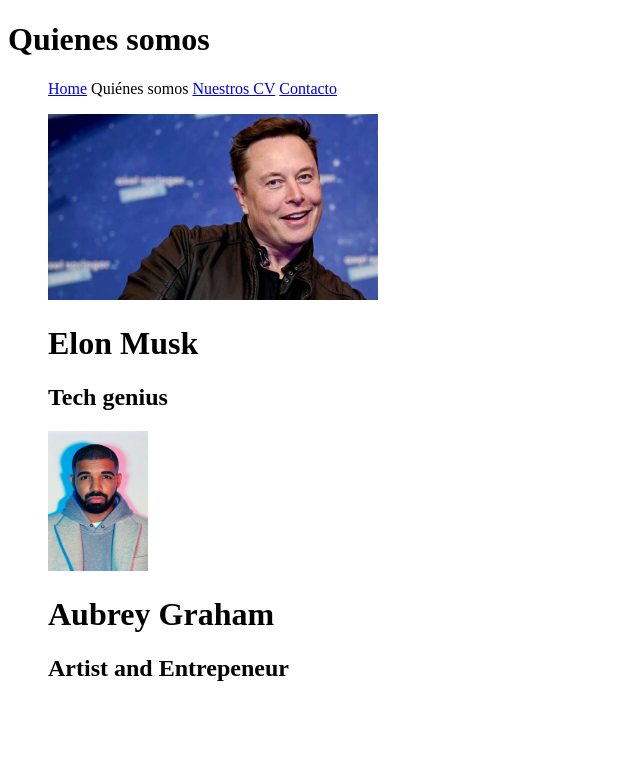
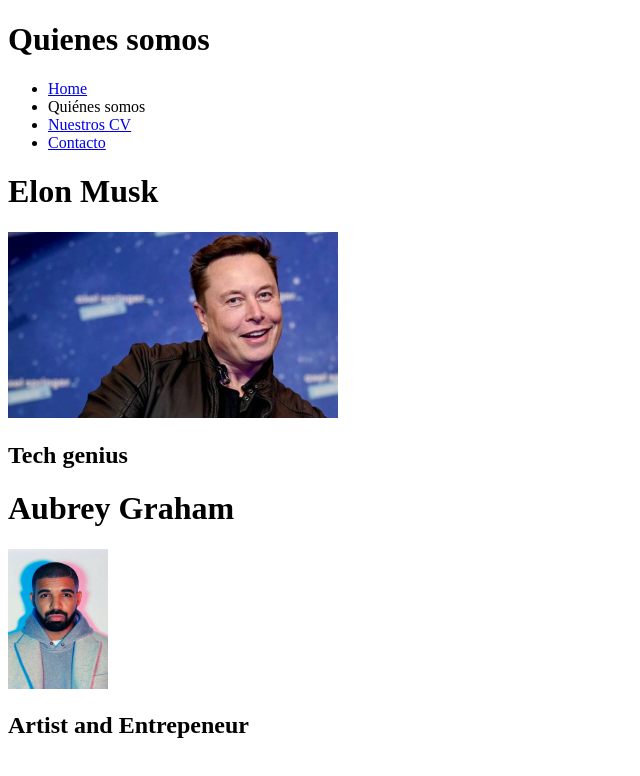
Before and after one commit to NatBernat/202204-W1CH2-elias-heresi-bernat-arcusa, a plain HTML site: page qsomos.html in a window 1280 px wide. Shown: the whole page, without its empty margins (0-640 px from the left). Drawn offline with Linux system fonts and the light colour scheme.

Commit message:
Corrected list in qsomos

```diff
--- a/qsomos.html
+++ b/qsomos.html
@@ -10,27 +10,26 @@
   <body>
     <h1>Quienes somos</h1>
     <ul>
-      <il>
+      <li>
         <a href="index.html">Home</a>
-      </il>
-      <il>
-        Quiénes somos
-      </il>
-      <il>
+      </li>
+      <li>Quiénes somos</li>
+      <li>
         <a href="cv.html">Nuestros CV</a>
-      </il>
-      <il>
+      </li>
+      <li>
         <a href="contact.html">Contacto</a>
-      </il>
-    </li>
+      </li>
+    </ul>
     <div>
+      <h1>Elon Musk</h1>
       <p>
         <img src="elon.jpg" alt="Elon's selfie" width="330" height="186" />
       </p>
-      <h1>Elon Musk</h1>
       <h2>Tech genius</h2>
     </div>
     <div>
+      <h1>Aubrey Graham</h1>
       <p>
         <img
           src="drake.jpg"
@@ -39,7 +38,6 @@
           height="140"
         />
       </p>
-      <h1>Aubrey Graham</h1>
       <h2>Artist and Entrepeneur</h2>
     </div>
   </body>
```
